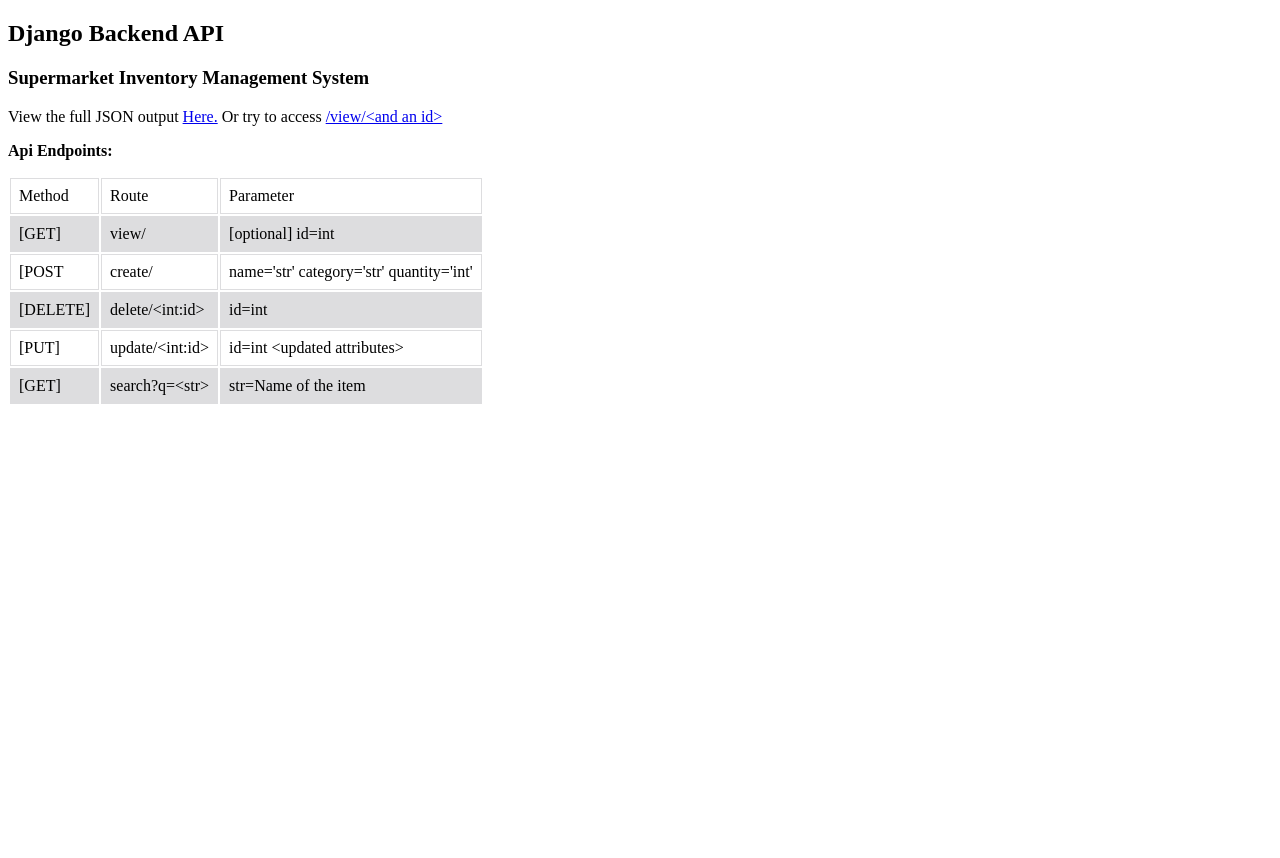
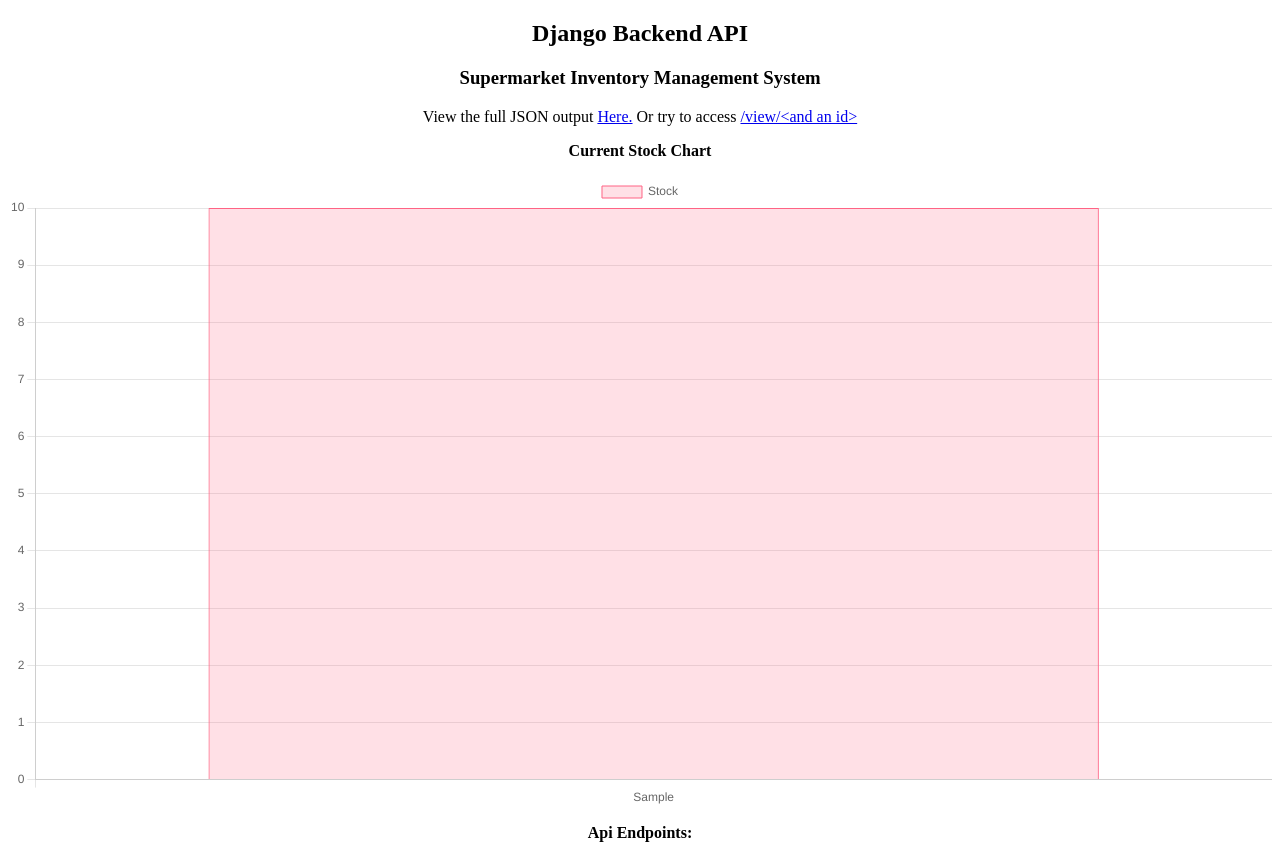
Before and after one commit to bluesoc/Supermarket-Inventory-Management-API, a Django app: page / in a window 1280 px wide. Shown: the top 858 px of the page. Before the commit the page ends 404 px from the top, so only its background shows below. Run offline with Django 4.2, Linux system fonts and the light colour scheme; tables that the repository leaves empty hold one stand-in row (values such as "Sample post"); lists and menus that the app fills with data are empty.

Commit message:
Update Front-end & Include stock chart
Include chart.js

Add styles.css

```diff
--- /dev/null
+++ b/sim_api/api/static/api/styles.css
@@ -0,0 +1,14 @@
+.main-section {
+    text-align: center;
+}
+
+td, th {
+    border: 1px solid #dddddf;
+    text-align: left;
+    padding: 8px;
+    font-weight: normal;
+}
+
+tr:nth-child(even) {
+    background-color: #dddddf;
+}
--- a/sim_api/api/templates/api/index.html
+++ b/sim_api/api/templates/api/index.html
@@ -1,20 +1,17 @@
+{% load static %}
+
 <!DOCTYPE html>
+<html lang="en">
 <head>
-    <title>API Request Interface</title>
+    <meta charset="UTF-8">
+    <meta name="viewport" content="width=device-width, initial-scale=1.0">
+    <title>API Interface</title>
+    <link rel="stylesheet" href="{% static 'api/styles.css' %}">
+    <script src="https://cdn.jsdelivr.net/npm/chart.js"></script>
 </head>
 <body>
-    <!-- Styling provided by W3Schools - www.w3schools.com -->
-    <style>
-        td, th {
-          border: 1px solid #dddddf;
-          text-align: left;
-          padding: 8px;
-          font-weight: normal;
-        }
-        tr:nth-child(even) {
-          background-color: #dddddf;
-        }
-    </style>
+
+<section class="main-section">
 
     <h2>Django Backend API</h2>
     <h3>Supermarket Inventory Management System</h3>
@@ -22,7 +19,11 @@
     <p>View the full JSON output <a href="{% url "view" %}">Here.</a>
         Or try to access <a href="/view/1">/view/&ltand an id&gt</a></p>
 
+    <p><b>Current Stock Chart</b></p>
+    <canvas id="myChart" width="400" height="200"></canvas>
+
     <p><b>Api Endpoints:</b></p>
+
     <table>
         <tr>
             <th>Method</th>
@@ -34,4 +35,64 @@
         {% endfor %}
     </table>
 
+</section>
+
+<script>
+    let jsonData = {
+        "labels": [],
+        "data": []
+    };
+
+    fetch('http://127.0.0.1:8000/view/')
+    .then(response => response.json())
+    .then(data => {
+        data.forEach(item => {
+            // Check if label exists
+            let index = jsonData.labels.indexOf(item.fields.category);
+
+            if (index >= 0) {
+                jsonData.data[index] += item.fields.quantity;
+            } else {
+                jsonData.labels.push( item.fields.category );
+                jsonData.data.push( item.fields.quantity );
+            }
+        });
+
+    const ctx = document.getElementById('myChart').getContext('2d');
+    const myChart = new Chart(ctx, {
+        type: 'bar',
+        data: {
+            labels: jsonData.labels,
+            datasets: [{
+                label: 'Stock',
+                data: jsonData.data,
+                backgroundColor: [
+                    'rgba(255, 99, 132, 0.2)',
+                    'rgba(54, 162, 235, 0.2)',
+                    'rgba(255, 206, 86, 0.2)',
+                    'rgba(75, 192, 192, 0.2)',
+                    'rgba(153, 102, 255, 0.2)'
+                ],
+                borderColor: [
+                    'rgba(255, 99, 132, 1)',
+                    'rgba(54, 162, 235, 1)',
+                    'rgba(255, 206, 86, 1)',
+                    'rgba(75, 192, 192, 1)',
+                    'rgba(153, 102, 255, 1)'
+                ],
+                borderWidth: 1
+            }]
+        },
+        options: {
+            scales: {
+                y: {
+                    beginAtZero: true
+                }
+            }
+        }
+    });
+})
+.catch(error => console.error('Erro:', error));
+</script>
 </body>
+</html>
```
Lines whose indentation alone changed are shown as unchanged.
